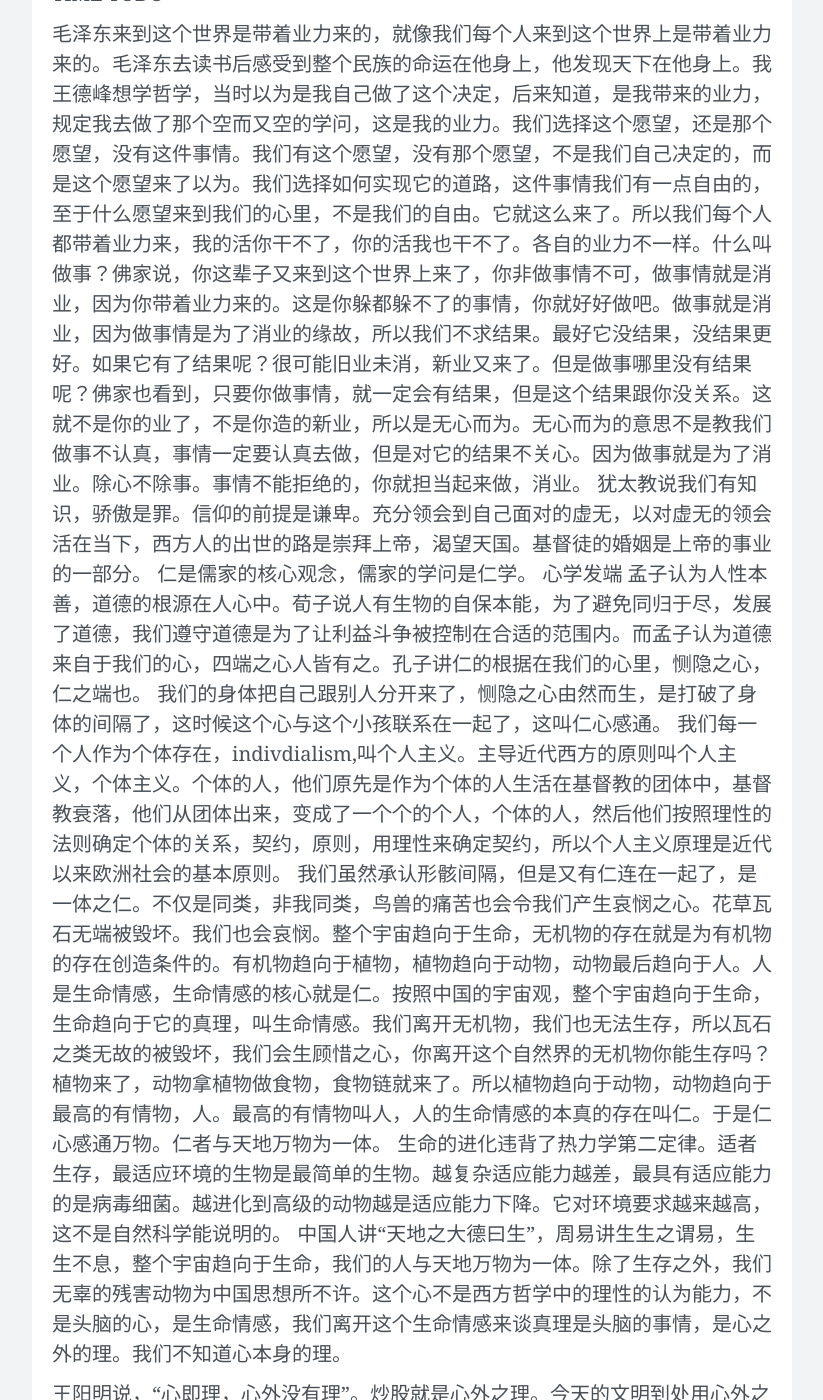
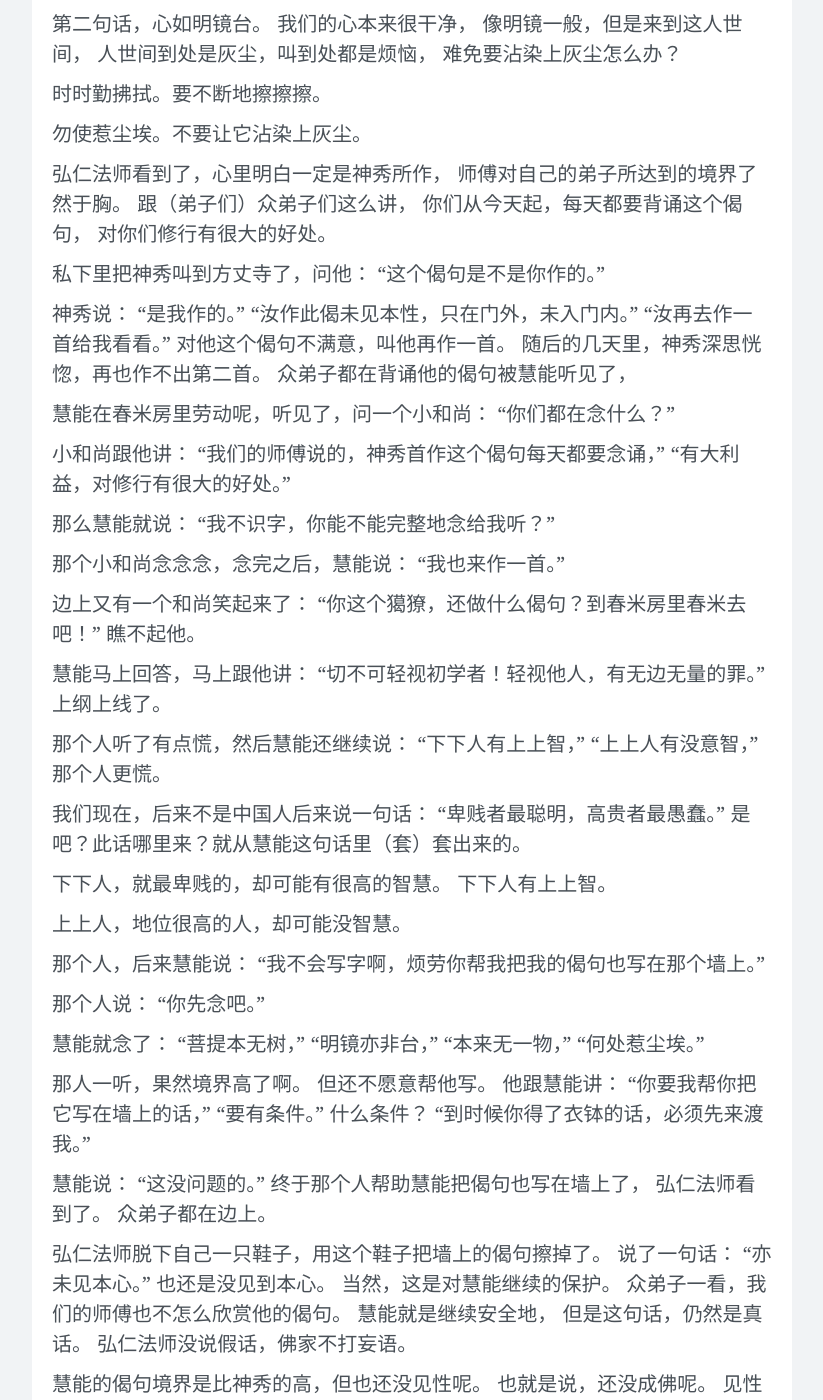
Before and after one commit to wangtiga/wangtiga.github.io, a Jekyll site: the page built from _previews/yangming_school_of_mind.md, in a window 1280 px wide and 1400 px high, scrolled down 42315 px. Shown: the whole window, without its empty margins (228-1051 px from the left). Built offline with Jekyll 4.4.1, drawn with Linux system fonts in a browser that asks for light colours; nearby versions of some CDN libraries; comment, search, counter and statistics services are not loaded; some of the changed text lies outside the part shown.

Commit message:
updated from mac

```diff
--- a/_previews/yangming_school_of_mind.md
+++ b/_previews/yangming_school_of_mind.md
@@ -2046,12 +2046,117 @@ TIME 00:33:41
  "时时勤拂拭，"
  "勿使惹尘埃。"
 
-
-
-
-
-
-
+我们要把自己的身体不仅看成肉体而已。
+而且应该看成法身，像菩提树一般。
+这第一句话，因为释迦摩尼在菩提树下悟道，
+所以菩提又成了智慧的象征。
+
+第二句话，心如明镜台。
+我们的心本来很干净，
+像明镜一般，但是来到这人世间，
+人世间到处是灰尘，叫到处都是烦恼，
+难免要沾染上灰尘怎么办？
+
+时时勤拂拭。要不断地擦擦擦。
+
+勿使惹尘埃。不要让它沾染上灰尘。
+
+弘仁法师看到了，心里明白一定是神秀所作，
+师傅对自己的弟子所达到的境界了然于胸。
+跟（弟子们）众弟子们这么讲，
+你们从今天起，每天都要背诵这个偈句，
+对你们修行有很大的好处。
+
+私下里把神秀叫到方丈寺了，问他：
+ "这个偈句是不是你作的。"
+
+神秀说：
+ "是我作的。"
+ "汝作此偈未见本性，只在门外，未入门内。"
+ "汝再去作一首给我看看。"
+对他这个偈句不满意，叫他再作一首。
+随后的几天里，神秀深思恍惚，再也作不出第二首。
+众弟子都在背诵他的偈句被慧能听见了，
+
+慧能在春米房里劳动呢，听见了，问一个小和尚：
+ "你们都在念什么？"
+
+小和尚跟他讲：
+ "我们的师傅说的，神秀首作这个偈句每天都要念诵，"
+ "有大利益，对修行有很大的好处。"
+
+那么慧能就说：
+ "我不识字，你能不能完整地念给我听？"
+
+那个小和尚念念念，念完之后，慧能说：
+ "我也来作一首。"
+
+边上又有一个和尚笑起来了：
+ "你这个獦獠，还做什么偈句？到春米房里春米去吧！"
+瞧不起他。
+
+慧能马上回答，马上跟他讲：
+ "切不可轻视初学者！轻视他人，有无边无量的罪。"
+上纲上线了。
+
+那个人听了有点慌，然后慧能还继续说：
+ "下下人有上上智，"
+ "上上人有没意智，"
+那个人更慌。
+
+我们现在，后来不是中国人后来说一句话：
+ "卑贱者最聪明，高贵者最愚蠢。"
+是吧？此话哪里来？就从慧能这句话里（套）套出来的。
+
+下下人，就最卑贱的，却可能有很高的智慧。
+下下人有上上智。
+
+上上人，地位很高的人，却可能没智慧。
+
+那个人，后来慧能说：
+ "我不会写字啊，烦劳你帮我把我的偈句也写在那个墙上。"
+
+那个人说：
+ "你先念吧。"
+
+慧能就念了：
+ "菩提本无树，"
+ "明镜亦非台，"
+ "本来无一物，"
+ "何处惹尘埃。"
+
+那人一听，果然境界高了啊。
+但还不愿意帮他写。
+他跟慧能讲：
+ "你要我帮你把它写在墙上的话，"
+ "要有条件。"
+什么条件？
+ "到时候你得了衣钵的话，必须先来渡我。"
+
+慧能说：
+ "这没问题的。"
+终于那个人帮助慧能把偈句也写在墙上了，
+弘仁法师看到了。
+众弟子都在边上。
+
+弘仁法师脱下自己一只鞋子，用这个鞋子把墙上的偈句擦掉了。
+说了一句话：
+ "亦未见本心。"
+也还是没见到本心。
+当然，这是对慧能继续的保护。
+众弟子一看，我们的师傅也不怎么欣赏他的偈句。
+慧能就是继续安全地，
+但是这句话，仍然是真话。
+弘仁法师没说假话，佛家不打妄语。
+
+慧能的偈句境界是比神秀的高，但也还没见性呢。
+也就是说，还没成佛呢。
+见性才成佛。
+
+我们简单地说明一下，这两个偈句的差别。
+然后再说明一下，为什么慧能也没有见性。
+
+TIME 00:42:47
 
 
 
```
